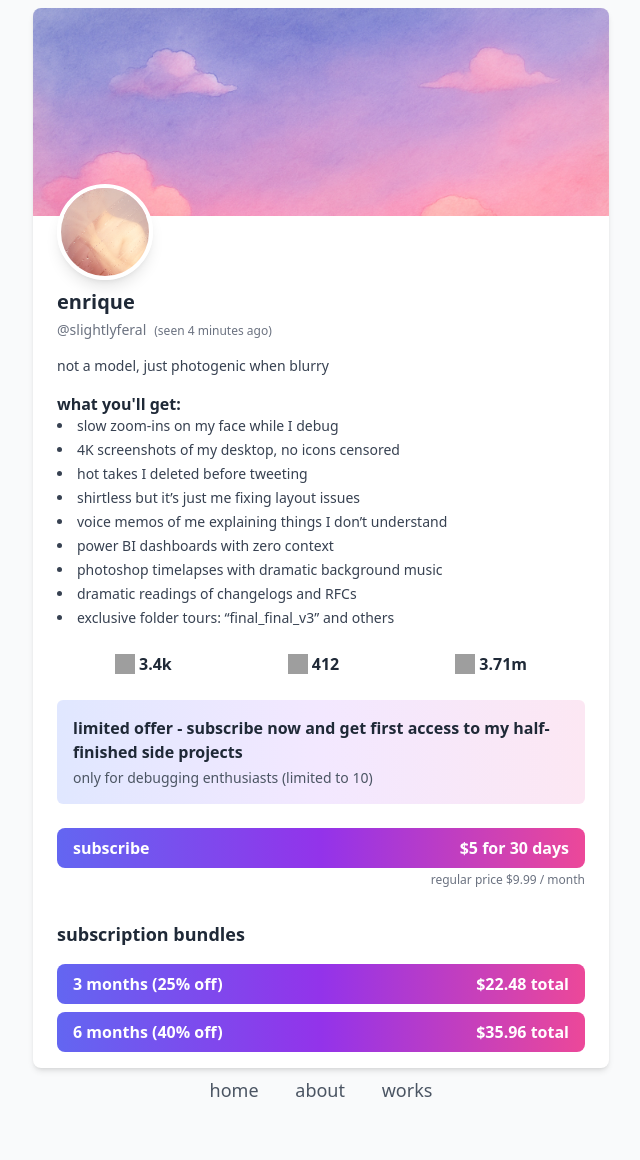
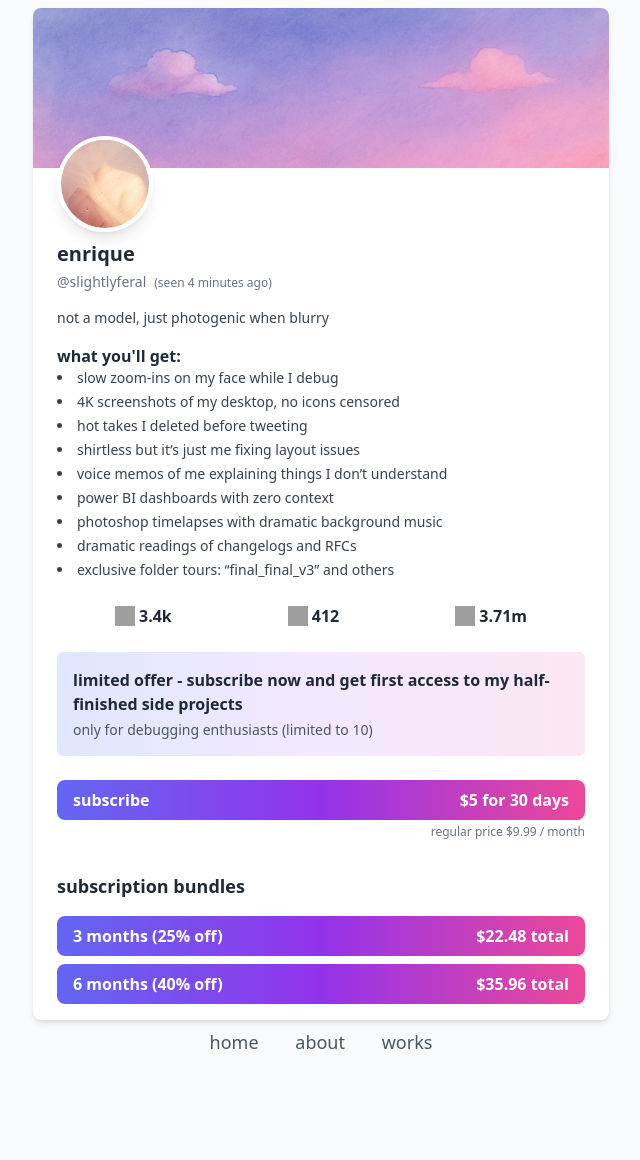
Before and after one commit to enriquebarragan/enriquebarragan.github.io, a Jekyll site: the page built from rips/onlyfans/index.md, in a window 1280 px wide. Shown: the whole page, without its empty margins (319-959 px from the left). Built offline with Jekyll 4.4.1, drawn with Linux system fonts in a browser that asks for light colours; nearby versions of some CDN libraries; after the commit the page ends 1112 px from its top, so only the background shows below that; grey boxes are pictures that could not be loaded.

Commit message:
Update index.md

```diff
--- a/rips/onlyfans/index.md
+++ b/rips/onlyfans/index.md
@@ -6,7 +6,7 @@ permalink: /rips/onlyfans/
 
 <div class="w-full max-w-full sm:max-w-lg lg:max-w-xl mx-auto bg-white shadow-md rounded-lg overflow-hidden mt-2">
   <!-- cover image -->
-  <img src="/assets/images/of-cover.jpg" alt="cover image" class="w-full h-52 object-cover object-top">
+  <img src="/assets/images/of-cover.jpg" alt="cover image" class="w-full h-40 object-cover object-top">
 
   <div class="px-6 py-4">
     <!-- profile picture -->
```
